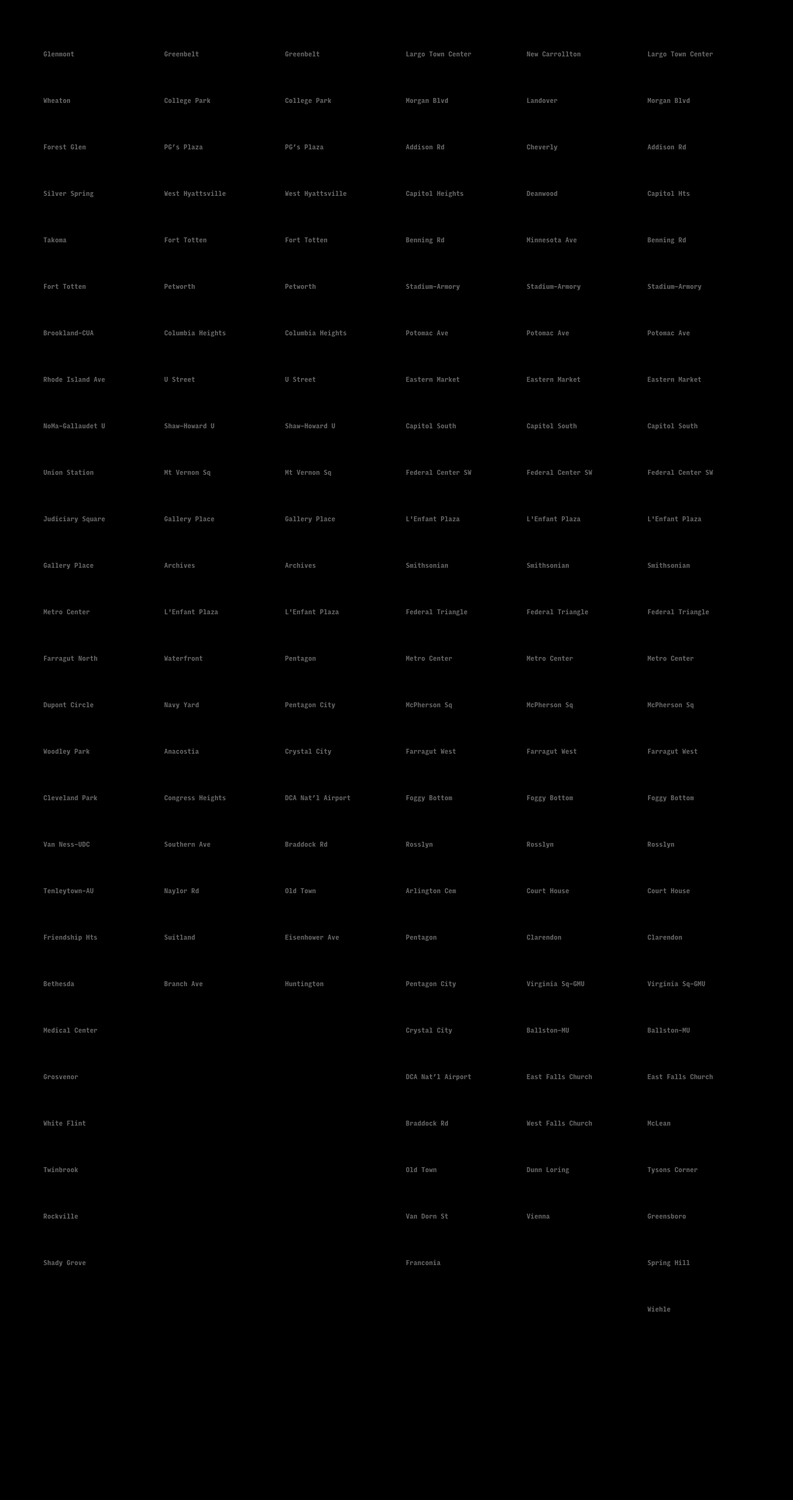
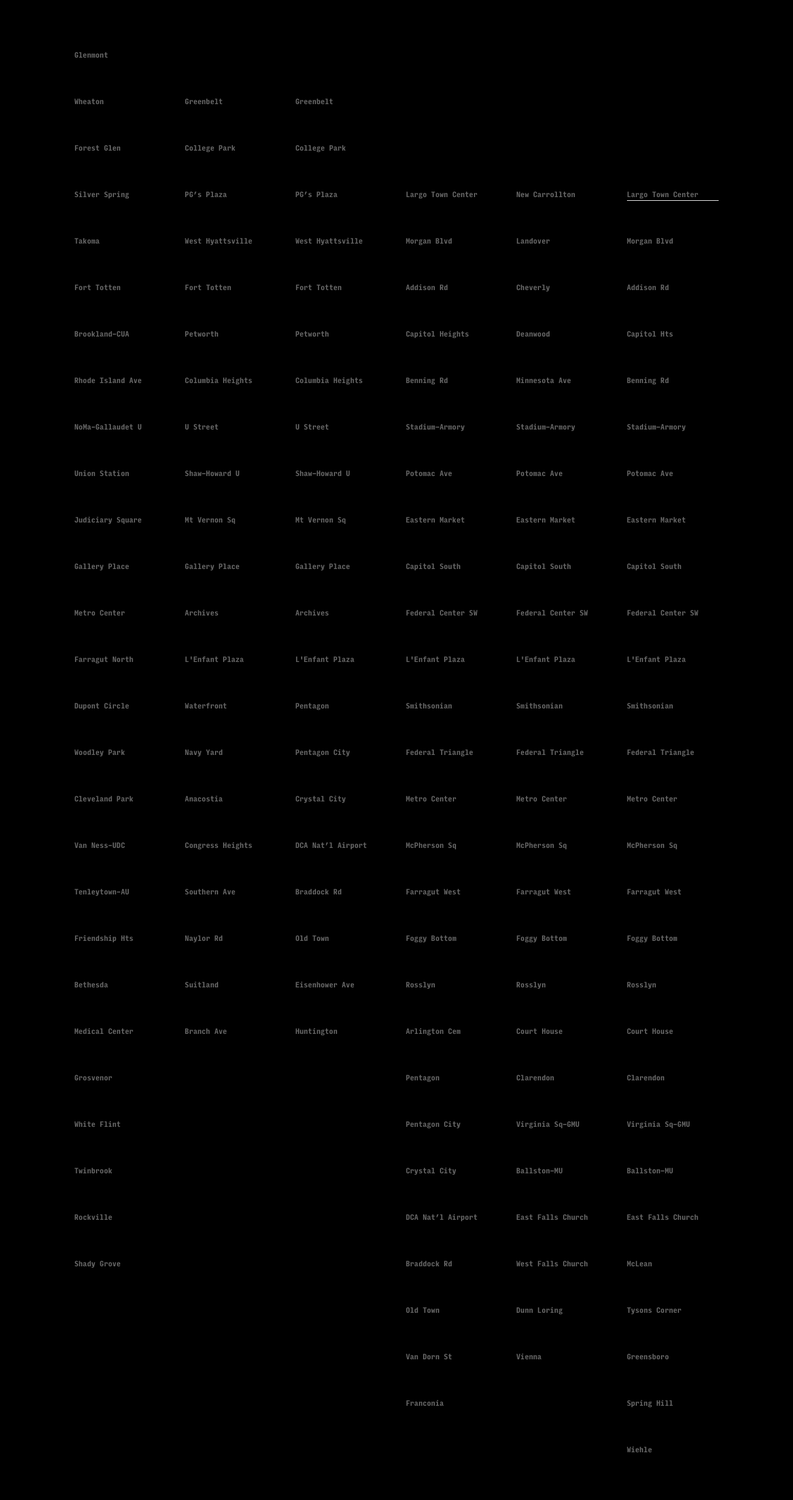
Before and after one commit to developmentseed/metro-dc, a Jekyll site: the page built from index.html, in a window 1280 px wide. Shown: the whole page at 62% size. Built offline with Jekyll 4.4.1, drawn with Linux system fonts in a browser that asks for light colours; nearby versions of some CDN libraries; before the commit the page ends 2195 px from its top, so only the background shows below that.

Commit message:
adding margin to lines

```diff
--- a/css/main.scss
+++ b/css/main.scss
@@ -52,7 +52,7 @@ body {
 }
 
 section {
-	padding: 0rem 7rem;
+	padding: 0rem 12rem;
 }
 
 ul {
@@ -64,7 +64,7 @@ ul {
 li {
 	display: block;
 	height:75px;
-	font-size: 11px;
+	font-size: 12px;
 }
 
 .train {
@@ -73,65 +73,32 @@ li {
  background: #ccc;
  text-indent: -9999px;
 }
+
 .inbound-train {
   margin-left: 50px;
 }
 
-.red-train1 {
-height:10px;
-width:60px;
-background-color:#FF0C03;
-position:absolute;
+.yellow-line-margin {
+margin-top:75px;
 }
 
-.red-train2 {
-height:10px;
-width:60px;
-background-color:#FF0C03;
-position:absolute;
+.green-line-margin {
+margin-top:75px;
 }
 
-.yellow-train1 {
-height:10px;
-width:60px;
-background-color:#FFFF00;
-position:absolute;
+.orange-line-margin {
+margin-top:225px;
 }
 
-.yellow-train2 {
-height:10px;
-width:60px;
-background-color:#FFFF00;
-position:absolute;
+.silver-line-margin {
+margin-top:225px;
 }
 
-.green-train1 {
-height:10px;
-width: 50%;
-background-color:#7CF205;
-position:absolute;
+.blue-line-margin {
+margin-top:225px;
 }
 
-.green-train2 {
-height:10px;
-width: 50%;
-background-color:#7CF205;
-position:absolute;
-}
 
-.orange-train1 {
-height:10px;
-width:60px;
-background-color:#FE6A01;
-position:absolute;
-}
-
-.orange-train2 {
-height:10px;
-width:60px;
-background-color:#FE6A01;
-position:absolute;
-}
 
 @font-face {
     font-family: InputMonoCondensed-Bold;
--- a/index.html
+++ b/index.html
@@ -5,10 +5,10 @@ layout: default
 
 <div class="row">
 
-<div class="col-md-2 train-line red-line">
+<div class="col-md-2 train-line">
 
 <ul>
-<li class="station">Glenmont</li>
+<li class="station" data-official-title="">Glenmont</li>
 <li>Wheaton</li>
 <li>Forest Glen</li>
 <li>Silver Spring</li>
@@ -40,8 +40,7 @@ layout: default
 
 <div class="col-md-2 train-line">
 
-
-<ul>
+<ul class="yellow-line-margin">
 <li>Greenbelt</li>
 <li>College Park</li>
 <li>PG’s Plaza</li>
@@ -68,7 +67,7 @@ layout: default
 
 <div class="col-md-2 train-line">
 
-<ul>
+<ul class="green-line-margin">
 <li>Greenbelt</li>
 <li>College Park</li>
 <li>PG’s Plaza</li>
@@ -95,7 +94,7 @@ layout: default
 
 <div class="col-md-2 train-line">
 
-<ul>
+<ul class="orange-line-margin">
 <li>Largo Town Center</li>
 <li>Morgan Blvd</li>
 <li>Addison Rd</li>
@@ -127,7 +126,8 @@ layout: default
 </div>
 
 <div class="col-md-2 train-line">
-<ul>
+
+<ul class="silver-line-margin">
 <li>New Carrollton</li>
 <li>Landover</li>
 <li>Cheverly</li>
@@ -158,8 +158,9 @@ layout: default
 </div>
 
 <div class="col-md-2 train-line">
-<ul>
-<li>Largo Town Center</li>
+
+<ul class="blue-line-margin">
+<li>Largo Town Center<hr></li>
 <li>Morgan Blvd</li>
 <li>Addison Rd</li>
 <li>Capitol Hts</li>
--- a/js/app.js
+++ b/js/app.js
@@ -28,18 +28,20 @@ $.ajax({
 
           // group data by line
           var trains = _.groupBy(data.Trains, 'Line');
-          var stations = '';
+          var stations = [];
           var boarding = [];
+
 
           // for each line, group data by station
           $.each(trains, function(index, value) {
             //stations = _.groupBy(value, 'LocationName');
             var times = _.groupBy(value, 'Min');
             boarding.push(times);
-
+            var names = _.groupBy(value, 'LocationName');
+            stations.push(names);
           });
 
-
+          console.log(stations);
 
 
 
```
Also changed, not shown: 4 other files.
